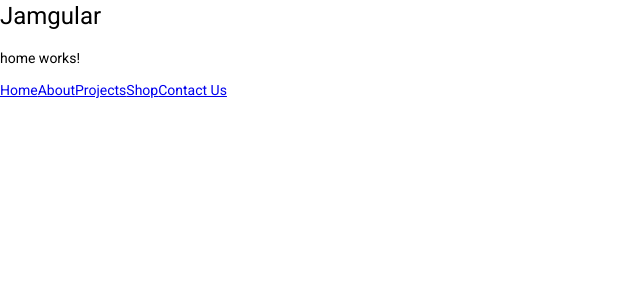
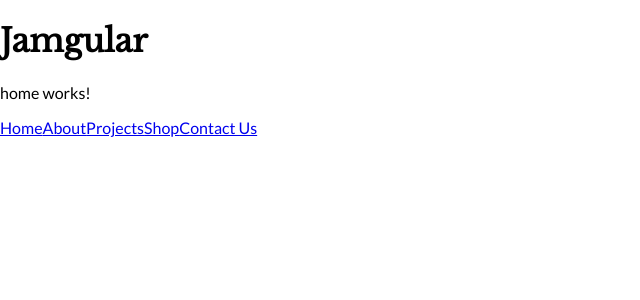
Before and after one commit to tzmanics/hamstack, an Angular app: page / in a window 1280 px wide. Shown: the top 300 px of the page, without its empty margins (0-640 px from the left). Built offline with nearby package versions, Linux system fonts and the light colour scheme.

Commit message:
removes angular material and adds font

```diff
--- a/angular.json
+++ b/angular.json
@@ -23,14 +23,8 @@
             "polyfills": "src/polyfills.ts",
             "tsConfig": "tsconfig.app.json",
             "aot": true,
-            "assets": [
-              "src/favicon.ico",
-              "src/assets"
-            ],
-            "styles": [
-              "./node_modules/@angular/material/prebuilt-themes/purple-green.css",
-              "src/styles.scss"
-            ],
+            "assets": ["src/favicon.ico", "src/assets"],
+            "styles": ["src/styles.scss"],
             "scripts": []
           },
           "configurations": {
@@ -88,14 +82,8 @@
             "polyfills": "src/polyfills.ts",
             "tsConfig": "tsconfig.spec.json",
             "karmaConfig": "karma.conf.js",
-            "assets": [
-              "src/favicon.ico",
-              "src/assets"
-            ],
-            "styles": [
-              "./node_modules/@angular/material/prebuilt-themes/purple-green.css",
-              "src/styles.scss"
-            ],
+            "assets": ["src/favicon.ico", "src/assets"],
+            "styles": ["src/styles.scss"],
             "scripts": []
           }
         },
@@ -107,9 +95,7 @@
               "tsconfig.spec.json",
               "e2e/tsconfig.json"
             ],
-            "exclude": [
-              "**/node_modules/**"
-            ]
+            "exclude": ["**/node_modules/**"]
           }
         },
         "e2e": {
--- a/package.json
+++ b/package.json
@@ -17,7 +17,6 @@
     "@angular/compiler": "~9.0.0",
     "@angular/core": "~9.0.0",
     "@angular/forms": "~9.0.0",
-    "@angular/material": "^9.1.1",
     "@angular/platform-browser": "~9.0.0",
     "@angular/platform-browser-dynamic": "~9.0.0",
     "@angular/router": "~9.0.0",
--- a/src/index.html
+++ b/src/index.html
@@ -1,15 +1,21 @@
-<!doctype html>
+<!DOCTYPE html>
 <html lang="en">
-<head>
-  <meta charset="utf-8">
-  <title>Hamstack</title>
-  <base href="/">
-  <meta name="viewport" content="width=device-width, initial-scale=1">
-  <link rel="icon" type="image/x-icon" href="favicon.ico">
-  <link href="https://fonts.googleapis.com/css?family=Roboto:300,400,500&display=swap" rel="stylesheet">
-  <link href="https://fonts.googleapis.com/icon?family=Material+Icons" rel="stylesheet">
-</head>
-<body class="mat-typography">
-  <app-root></app-root>
-</body>
+  <head>
+    <meta charset="utf-8" />
+    <title>Jamgular</title>
+    <base href="/" />
+    <meta name="viewport" content="width=device-width, initial-scale=1" />
+    <link rel="icon" type="image/x-icon" href="favicon.ico" />
+    <link
+      href="https://fonts.googleapis.com/css?family=Lato|Libre+Baskerville:400,70&display=swap"
+      rel="stylesheet"
+    />
+    <link
+      href="https://fonts.googleapis.com/icon?family=Material+Icons"
+      rel="stylesheet"
+    />
+  </head>
+  <body class="mat-typography">
+    <app-root></app-root>
+  </body>
 </html>
--- a/src/styles.scss
+++ b/src/styles.scss
@@ -1,4 +1,13 @@
 /* You can add global styles to this file, and also import other style files */
 
-html, body { height: 100%; }
-body { margin: 0; font-family: Roboto, "Helvetica Neue", sans-serif; }
+html,
+body {
+  height: 100%;
+}
+body {
+  margin: 0;
+  font-family: "Lato", sans-serif;
+}
+h1 {
+  font-family: "Libre Baskerville", serif;
+}
```
Also changed, not shown: 1 other file (tests, documents, lock files or other folders).
